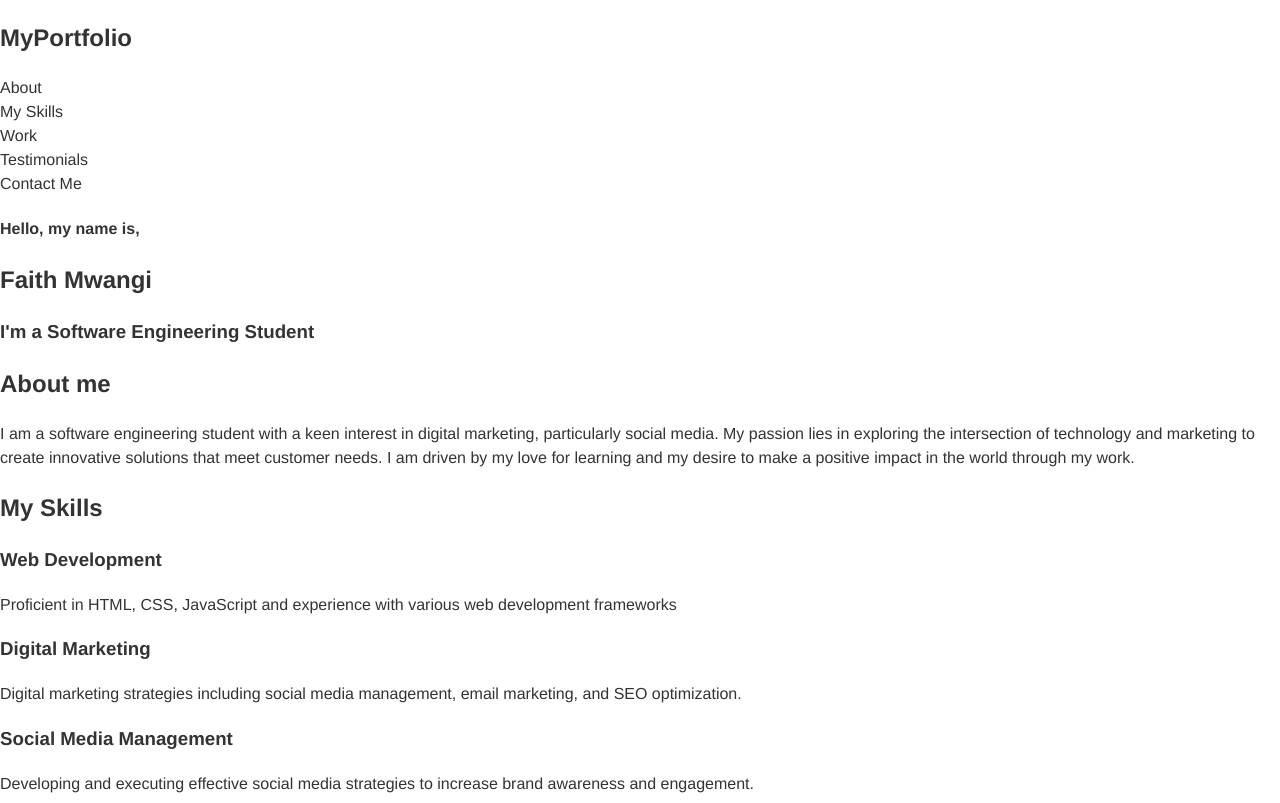
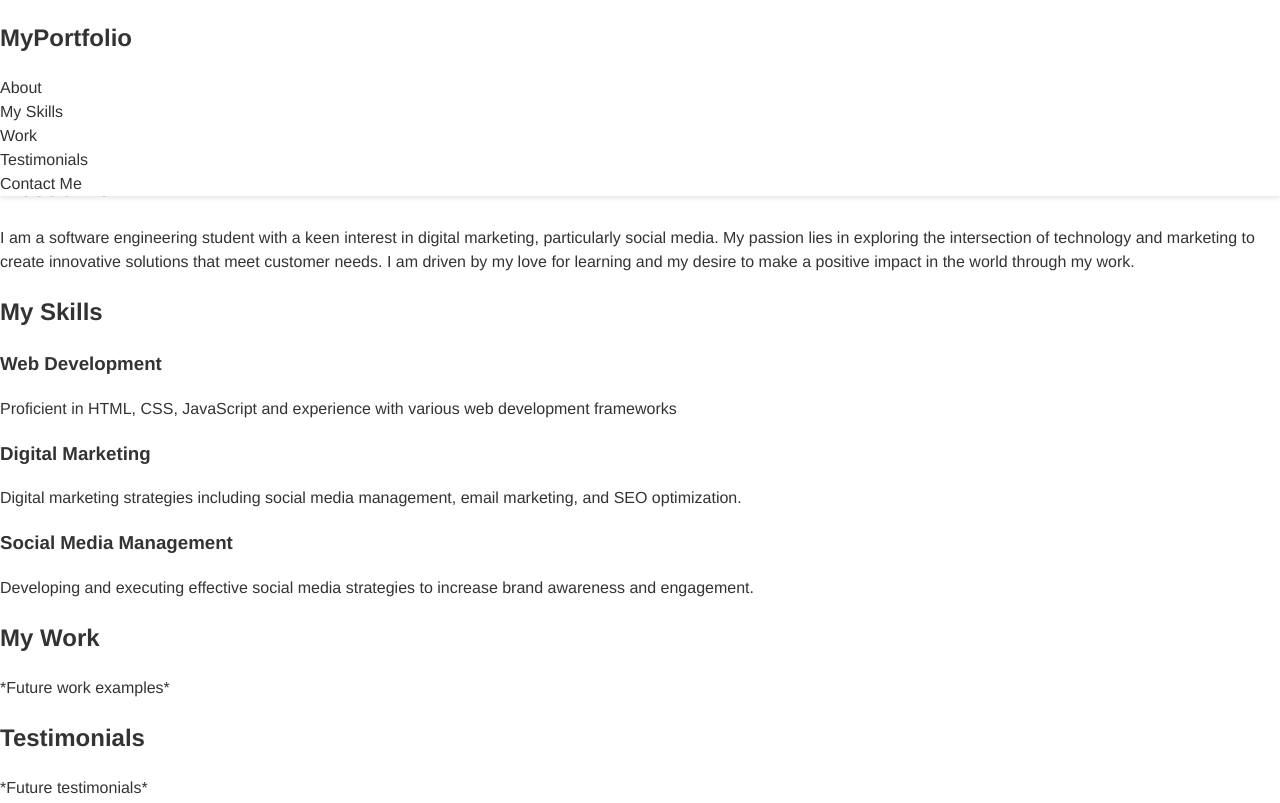
Before and after one commit to faithmwangi/Portfolio, a plain HTML site: page My-Portfolio/index.html in a window 1280 px wide. Shown: the top 803 px of the page. Drawn offline with Linux system fonts and the light colour scheme; a script that the page names is missing.

Commit message:
Style header

```diff
--- a/My-Portfolio/index.css
+++ b/My-Portfolio/index.css
@@ -20,8 +20,17 @@ a {
     text-decoration: none;
     color: #333;
   }
-  ul {
+ul {
     list-style: none;
     margin: 0;
     padding: 0;
   }
+header {
+    background-color: #fff;
+    box-shadow: 0 2px 5px rgba(0, 0, 0, 0.1);
+    position: fixed;
+    top: 0;
+    left: 0;
+    right: 0;
+    z-index: 999;
+  }
```
